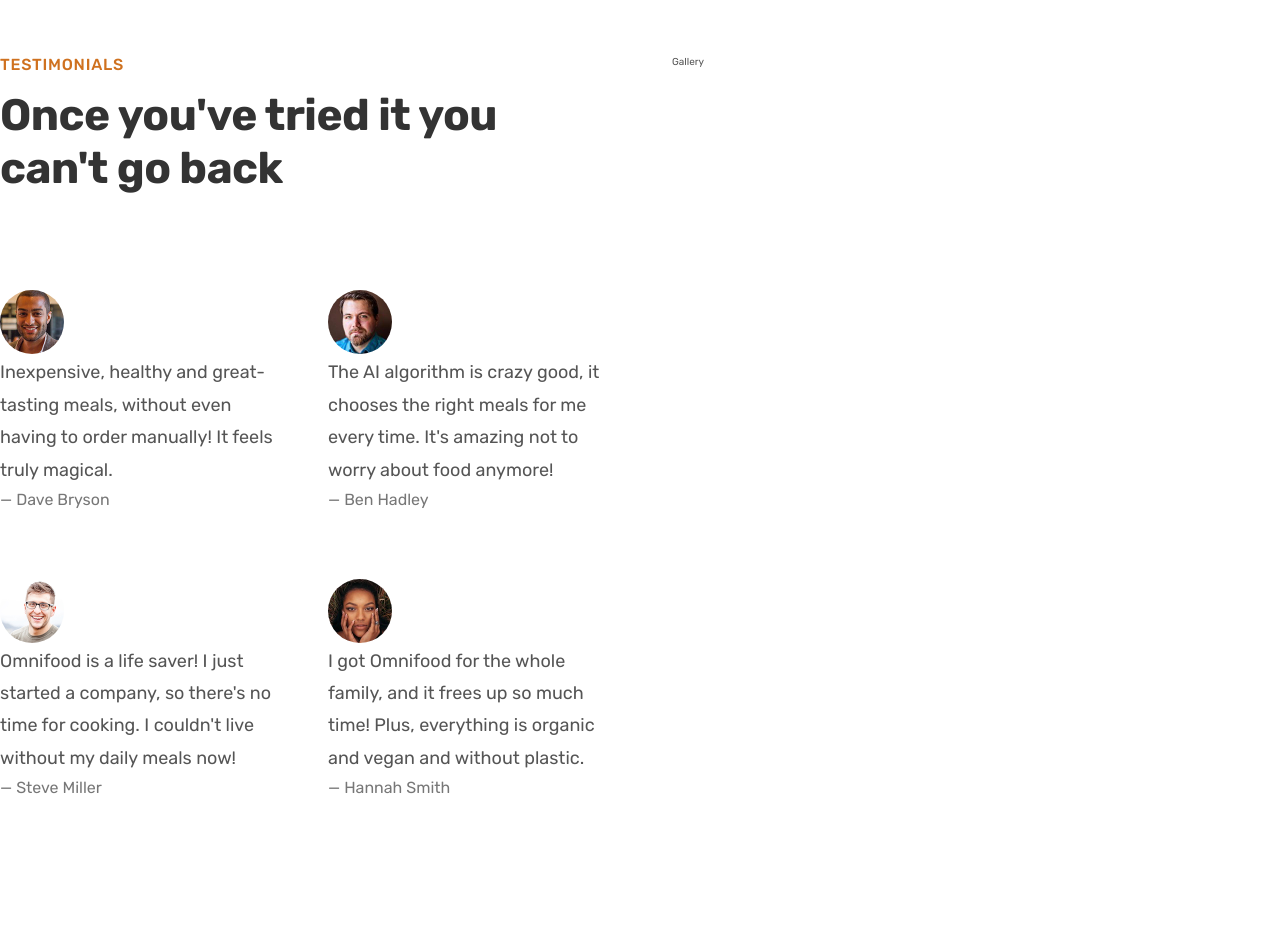
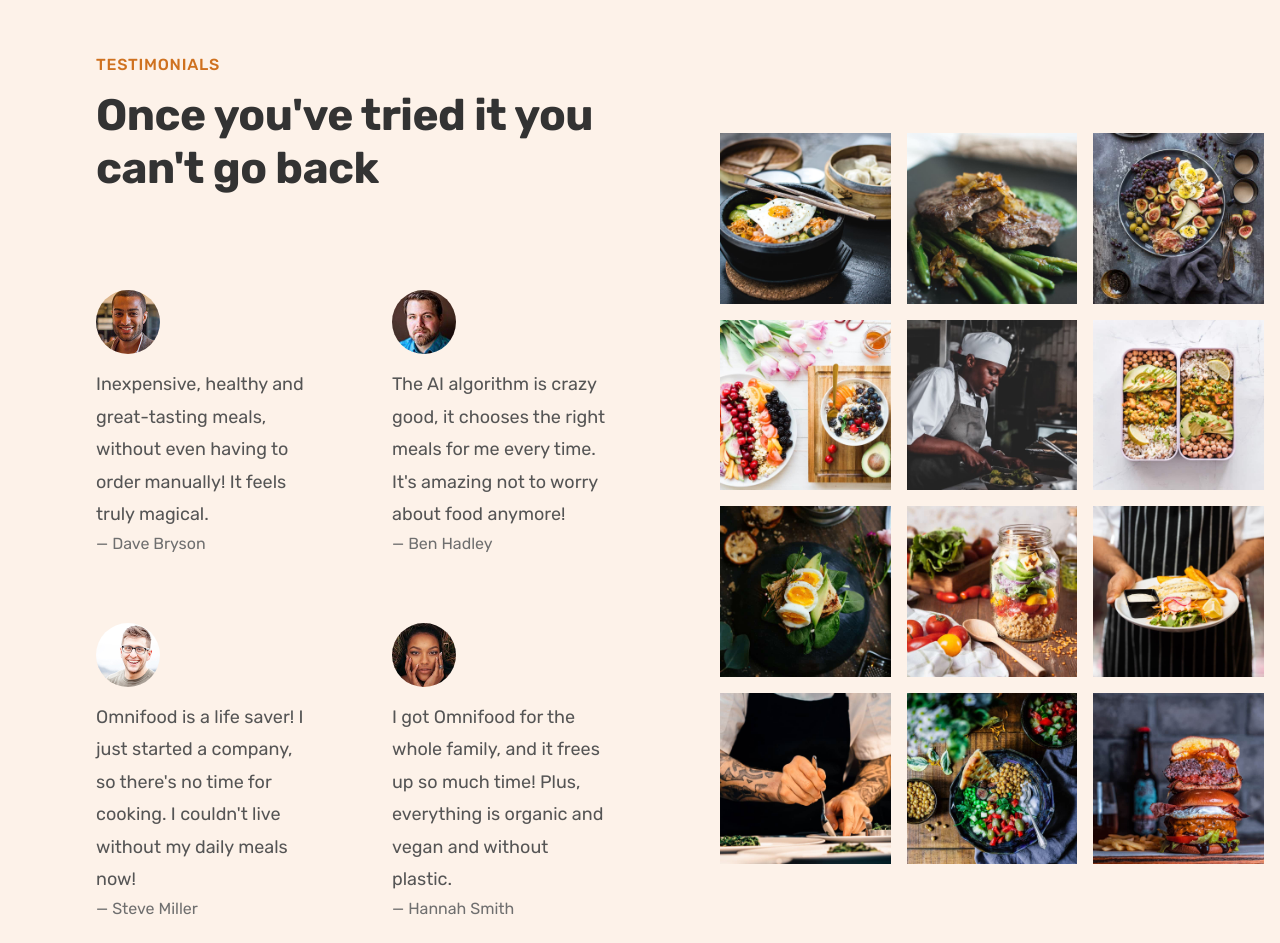
Before and after one commit to akrhode/omnifood, a plain HTML site: page index.html in a window 1280 px wide. Shown: the part 3600-4543 px from the top of the page. Before the commit the page ends 4515 px from the top, so only its background shows below. Drawn offline with nearby package versions, Linux system fonts and the light colour scheme.

Commit message:
Build gallery

```diff
--- a/css/general.css
+++ b/css/general.css
@@ -30,6 +30,7 @@ Bold: 700
 - Greys:
 #555
 #333
+#6f6f6f (lightest grey allowed on #fdf2e9)
 
 ---05-SHADOWS
 
--- a/css/style.css
+++ b/css/style.css
@@ -302,18 +302,27 @@
 /************TESTIMONIALS SECTION**************/
 
 .section-testimonials {
-  padding: 9.6rem 0;
+  background-color: #fdf2e9;
+  display: grid;
+  grid-template-columns: 55fr 45fr;
+  align-items: center;
+}
+
+.testimonials-container {
+  padding: 9.6rem;
 }
 
 .testimonials {
   display: grid;
   grid-template-columns: 1fr 1fr;
-  gap: 4.8rem;
+  row-gap: 4.8rem;
+  column-gap: 8rem;
 }
 
 .testimonial-img {
   width: 6.4rem;
   border-radius: 50%;
+  margin-bottom: 1.2rem;
 }
 
 .testimonial-text {
@@ -324,5 +333,26 @@
 
 .testimonial-name {
   font-size: 1.6rem;
-  color: #777;
+  color: #6f6f6f;
 }
+
+.gallery {
+  display: grid;
+  grid-template-columns: repeat(3, 1fr);
+  gap: 1.6rem;
+  padding: 1.6rem;
+}
+
+.gallery-item {
+  overflow: hidden;
+}
+
+.gallery-item img {
+  display: block;
+  width: 100%;
+  transition: all 0.4s;
+}
+
+.gallery-item img:hover {
+  transform: scale(1.1);
+}
--- a/index.html
+++ b/index.html
@@ -283,7 +283,7 @@
         </div>
       </section>
 
-      <section class="section-testimonials grid grid--2-cols">
+      <section class="section-testimonials">
 
         <div class="testimonials-container">
         <span class="subheading">Testimonials</span>
@@ -347,7 +347,44 @@
         </div>
       </div>
     </div>
-        <div class="gallery">Gallery</div>
+        <div class="gallery">
+          <figure class="gallery-item">
+            <img src="img/gallery/gallery-1.jpg" alt="Photo of beautifully arranged food"/>
+          </figure>
+          <figure class="gallery-item">
+            <img src="img/gallery/gallery-2.jpg" alt="Photo of beautifully arranged food"/>
+          </figure>
+          <figure class="gallery-item">
+            <img src="img/gallery/gallery-3.jpg" alt="Photo of beautifully arranged food"/>
+          </figure>
+          <figure class="gallery-item">
+            <img src="img/gallery/gallery-4.jpg" alt="Photo of beautifully arranged food"/>
+          </figure>
+          <figure class="gallery-item">
+            <img src="img/gallery/gallery-5.jpg" alt="Photo of beautifully arranged food"/>
+          </figure>
+          <figure class="gallery-item">
+            <img src="img/gallery/gallery-6.jpg" alt="Photo of beautifully arranged food"/>
+          </figure>
+          <figure class="gallery-item">
+            <img src="img/gallery/gallery-7.jpg" alt="Photo of beautifully arranged food"/>
+          </figure>
+          <figure class="gallery-item">
+            <img src="img/gallery/gallery-8.jpg" alt="Photo of beautifully arranged food"/>
+          </figure>
+          <figure class="gallery-item">
+            <img src="img/gallery/gallery-9.jpg" alt="Photo of beautifully arranged food"/>
+          </figure>
+          <figure class="gallery-item">
+            <img src="img/gallery/gallery-10.jpg" alt="Photo of beautifully arranged food"/>
+          </figure>
+          <figure class="gallery-item">
+            <img src="img/gallery/gallery-11.jpg" alt="Photo of beautifully arranged food"/>
+          </figure>
+          <figure class="gallery-item">
+            <img src="img/gallery/gallery-12.jpg" alt="Photo of beautifully arranged food"/>
+          </figure>
+        </div>
       </section>
     </main>
   </body>
```
